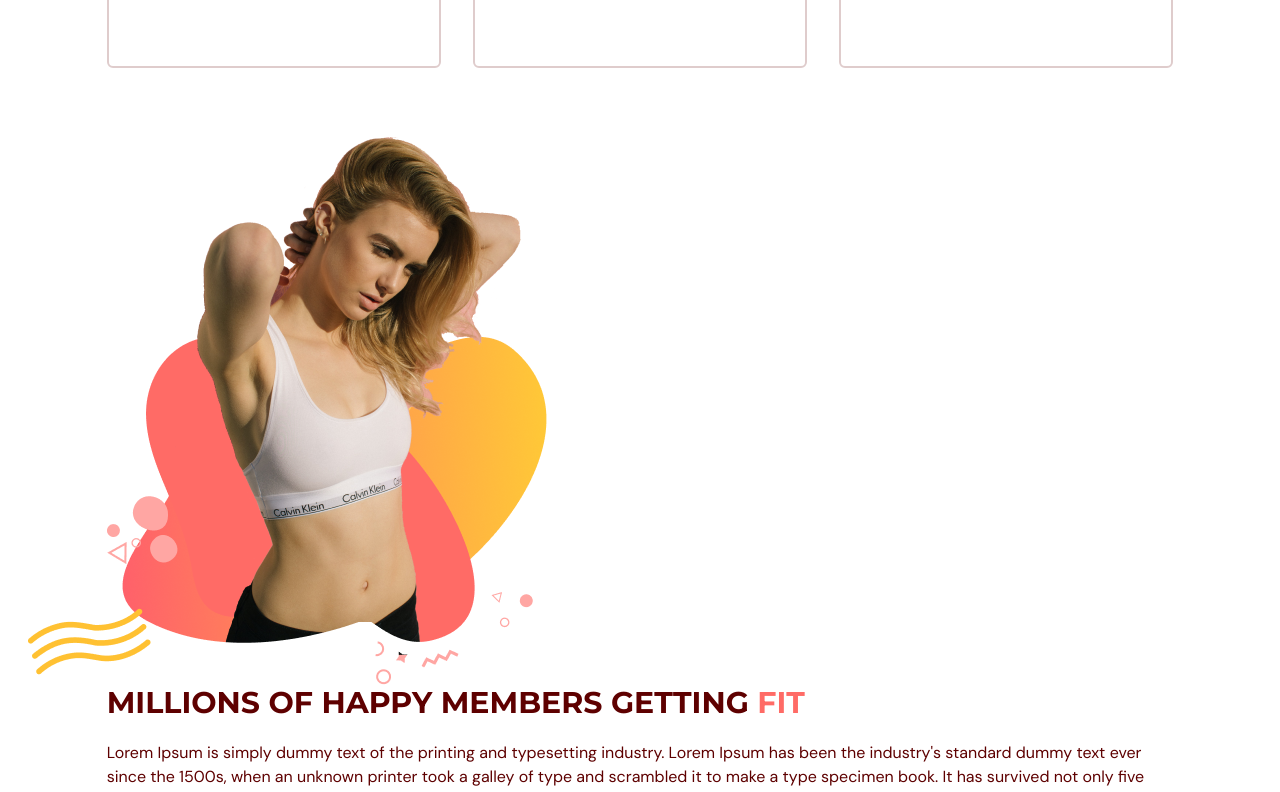
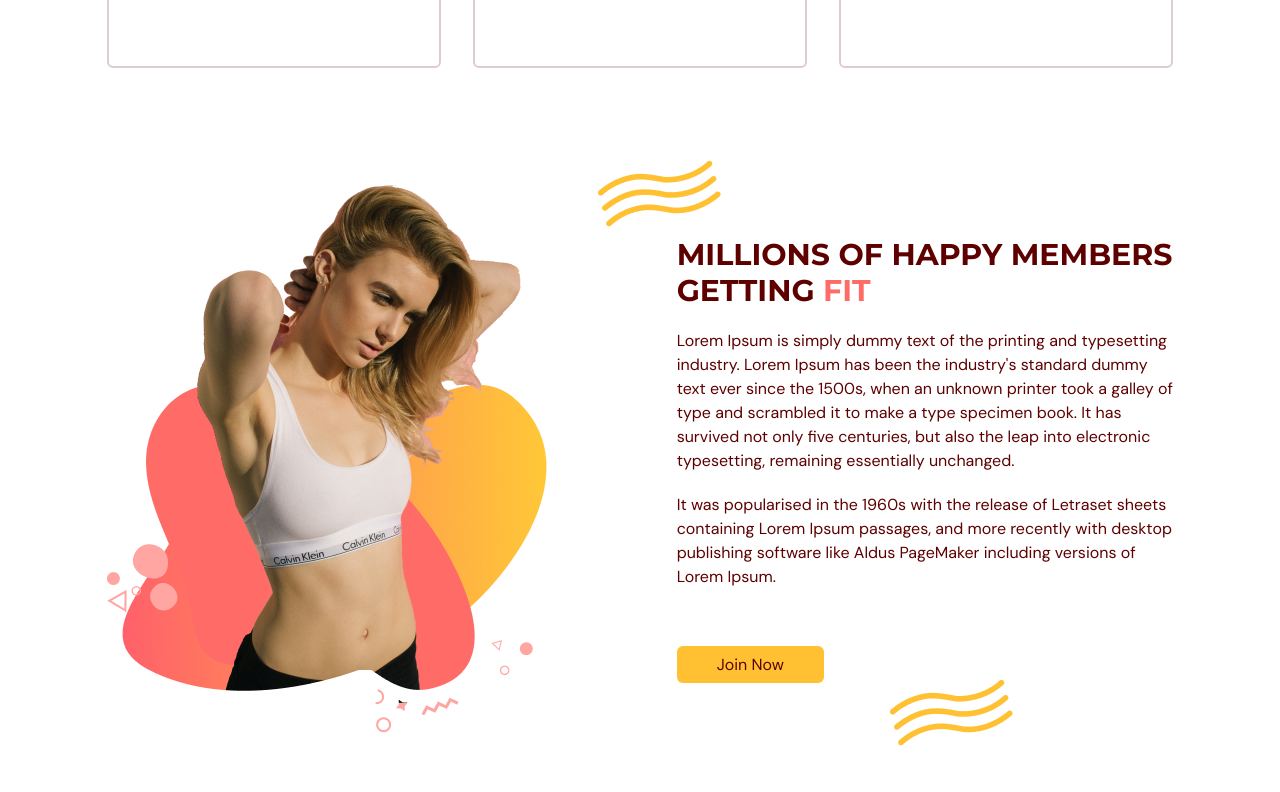
Before and after one commit to kolamat/gym-module, a React (Vite) app: page / in a window 1280 px wide. Shown: the part 1340-2132 px from the top of the page. Built offline with nearby package versions, Linux system fonts and the light colour scheme.

Commit message:
On branch main Your branch is ahead of 'origin/main' by 29 commits.   (use "git push" to publish your local commits)
Changes to be committed:
	modified:   src/scenes/navbar/benefits/benefits.tsx

```diff
--- a/src/scenes/navbar/benefits/benefits.tsx
+++ b/src/scenes/navbar/benefits/benefits.tsx
@@ -87,7 +87,7 @@ const Benefits = ({ setSelectedPage }: Props) => {
           ))}
         </motion.div>
         {/* GRAPHICS-AND-DESCRIPTION */}
-        <div className="mt-16 items-center justify-between gap-20">
+        <div className="mt-16 items-center justify-between gap-20 md:mt-28 md:flex">
           {/* GRAHIC*/}
           <img src={BenefitsPageGraphic} alt="benefit-page-graphic" />
 
```
